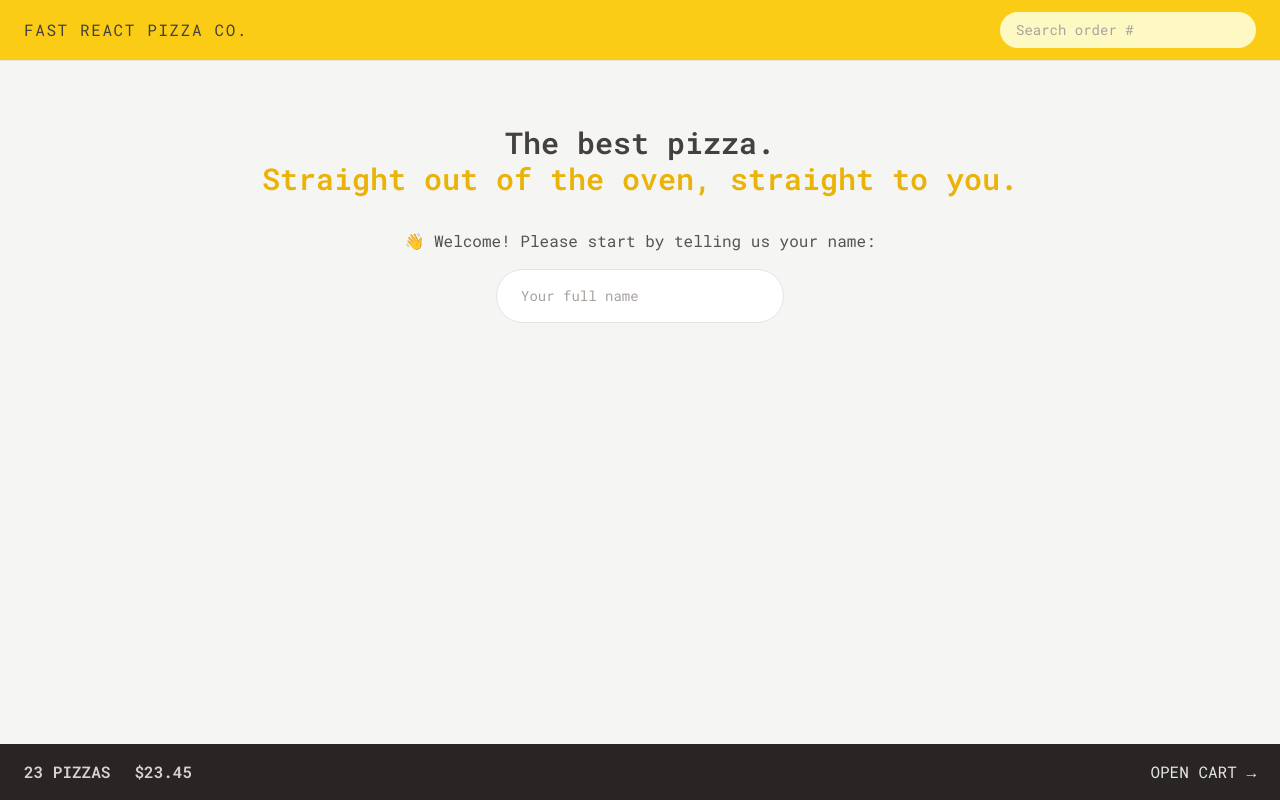
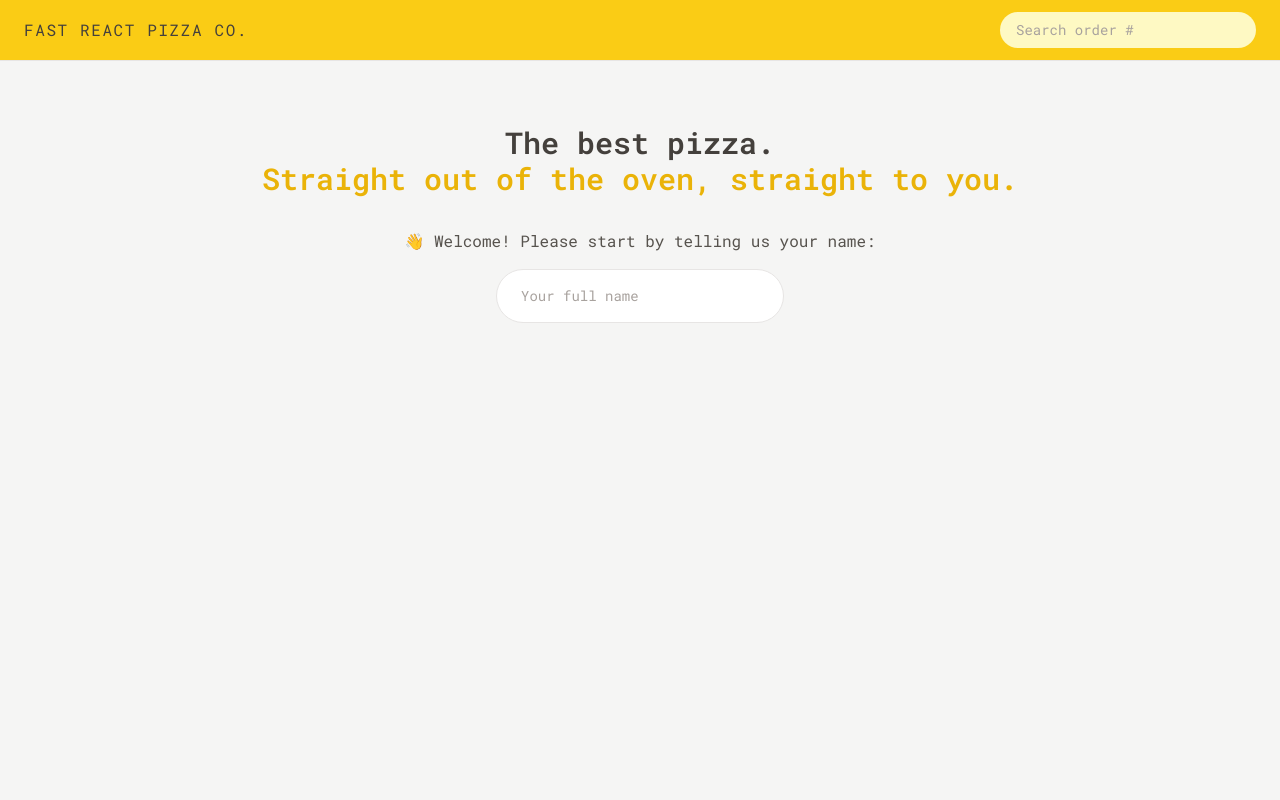
Before and after one commit to GabrielaMendes/react-fast-pizza, a React (Vite) app: page / in a window 1280 px wide. Built offline with nearby package versions, Linux system fonts and the light colour scheme.

Commit message:
Updated cart overview to use state data

```diff
--- a/src/features/cart/CartOverview.jsx
+++ b/src/features/cart/CartOverview.jsx
@@ -1,11 +1,21 @@
+import { useSelector } from "react-redux";
 import { Link } from "react-router-dom";
+import { getTotalCartQuantity, getTotalCartPrice } from "./cartSlice";
+import { formatCurrency } from "../../utils/helpers";
 
 function CartOverview() {
+  const totalCartQuantity = useSelector(getTotalCartQuantity);
+  const totalCartPrice = useSelector(getTotalCartPrice);
+
+  if(!totalCartQuantity) return null
+
   return (
     <div className="flex items-center justify-between bg-stone-800 p-4 text-sm uppercase text-stone-200 sm:px-6 md:text-base">
       <p className="space-x-4 font-semibold text-stone-300 sm:space-x-6">
-        <span>23 pizzas</span>
-        <span>$23.45</span>
+        <span>
+          {totalCartQuantity} {totalCartQuantity === 1 ? "pizza" : "pizzas"}
+        </span>
+        <span>{formatCurrency(totalCartPrice)}</span>
       </p>
       <Link to="/cart">Open cart &rarr;</Link>
     </div>
--- a/src/features/cart/cartSlice.js
+++ b/src/features/cart/cartSlice.js
@@ -46,3 +46,9 @@ export const {
 } = cartSlice.actions;
 
 export default cartSlice.reducer;
+
+export const getTotalCartPrice = (state) =>
+  state.cart.cart.reduce((acc, item) => acc + item.totalPrice, 0);
+
+export const getTotalCartQuantity = (state) =>
+  state.cart.cart.reduce((acc, item) => acc + item.quantity, 0);
```
